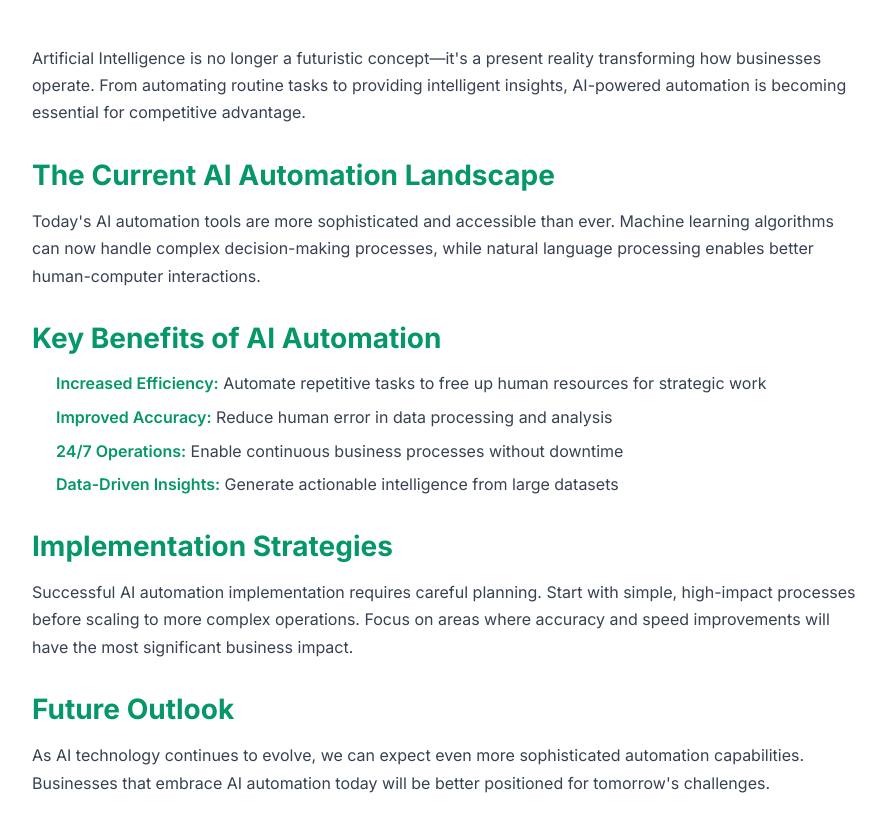
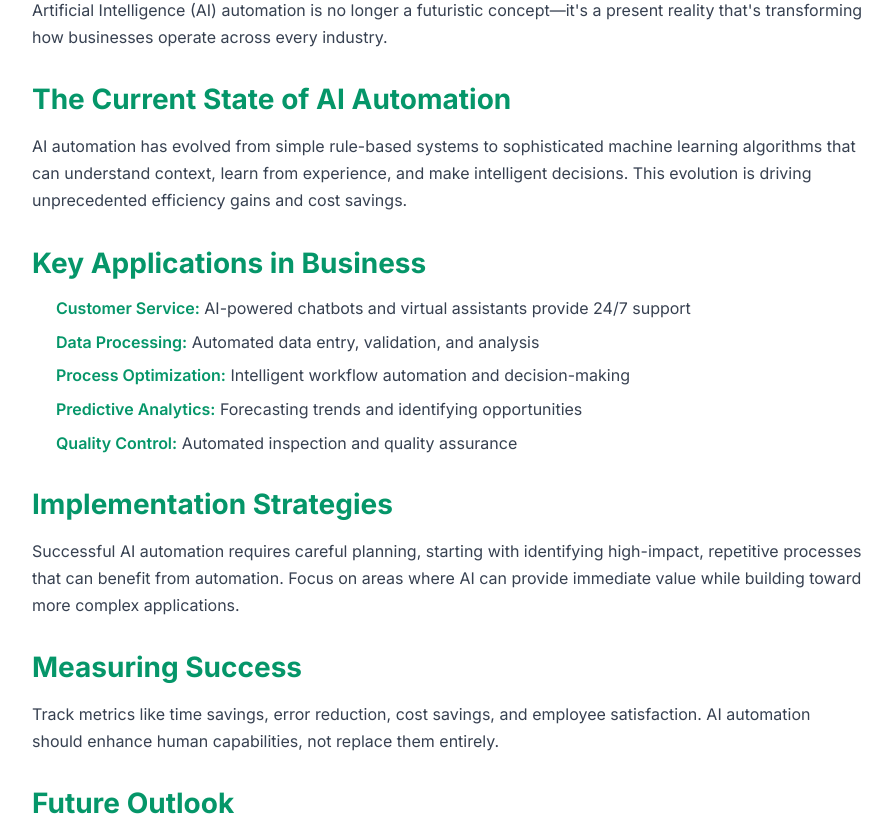
Before and after one commit to Druid-stack/autowais-website, a Next.js app: page /blog/ai-automation-2024 in a window 1280 px wide. Shown: the part 1135-1951 px from the top of the page, without its empty margins (192-1084 px from the left). Built offline with nearby package versions, Linux system fonts and the light colour scheme.

Commit message:
Update blog posts with enhanced AI automation content and optimized image selections

```diff
--- a/src/data/blogPosts.ts
+++ b/src/data/blogPosts.ts
@@ -14,27 +14,31 @@ export interface BlogPost {
 export const blogPosts: BlogPost[] = [
   {
     id: "ai-automation-2024",
-    title: "AI-Powered Automation: Transforming Business Operations in 2024",
-    excerpt: "Discover how artificial intelligence is revolutionizing business automation and the key strategies for successful implementation.",
+    title: "AI Automation in 2024: Transforming Business Operations",
+    excerpt: "Discover how artificial intelligence is revolutionizing business automation and creating new opportunities for efficiency and growth.",
     content: `
-      <p>Artificial Intelligence is no longer a futuristic concept—it's a present reality transforming how businesses operate. From automating routine tasks to providing intelligent insights, AI-powered automation is becoming essential for competitive advantage.</p>
+      <p>Artificial Intelligence (AI) automation is no longer a futuristic concept—it's a present reality that's transforming how businesses operate across every industry.</p>
 
-      <h2>The Current AI Automation Landscape</h2>
-      <p>Today's AI automation tools are more sophisticated and accessible than ever. Machine learning algorithms can now handle complex decision-making processes, while natural language processing enables better human-computer interactions.</p>
+      <h2>The Current State of AI Automation</h2>
+      <p>AI automation has evolved from simple rule-based systems to sophisticated machine learning algorithms that can understand context, learn from experience, and make intelligent decisions. This evolution is driving unprecedented efficiency gains and cost savings.</p>
 
-      <h2>Key Benefits of AI Automation</h2>
+      <h2>Key Applications in Business</h2>
       <ul>
-        <li><strong>Increased Efficiency:</strong> Automate repetitive tasks to free up human resources for strategic work</li>
-        <li><strong>Improved Accuracy:</strong> Reduce human error in data processing and analysis</li>
-        <li><strong>24/7 Operations:</strong> Enable continuous business processes without downtime</li>
-        <li><strong>Data-Driven Insights:</strong> Generate actionable intelligence from large datasets</li>
+        <li><strong>Customer Service:</strong> AI-powered chatbots and virtual assistants provide 24/7 support</li>
+        <li><strong>Data Processing:</strong> Automated data entry, validation, and analysis</li>
+        <li><strong>Process Optimization:</strong> Intelligent workflow automation and decision-making</li>
+        <li><strong>Predictive Analytics:</strong> Forecasting trends and identifying opportunities</li>
+        <li><strong>Quality Control:</strong> Automated inspection and quality assurance</li>
       </ul>
 
       <h2>Implementation Strategies</h2>
-      <p>Successful AI automation implementation requires careful planning. Start with simple, high-impact processes before scaling to more complex operations. Focus on areas where accuracy and speed improvements will have the most significant business impact.</p>
+      <p>Successful AI automation requires careful planning, starting with identifying high-impact, repetitive processes that can benefit from automation. Focus on areas where AI can provide immediate value while building toward more complex applications.</p>
+
+      <h2>Measuring Success</h2>
+      <p>Track metrics like time savings, error reduction, cost savings, and employee satisfaction. AI automation should enhance human capabilities, not replace them entirely.</p>
 
       <h2>Future Outlook</h2>
-      <p>As AI technology continues to evolve, we can expect even more sophisticated automation capabilities. Businesses that embrace AI automation today will be better positioned for tomorrow's challenges.</p>
+      <p>As AI technology continues to advance, we'll see even more sophisticated automation capabilities, including autonomous decision-making, natural language processing, and predictive maintenance.</p>
     `,
     author: "Karl Hallis",
     date: "2024-01-15",
```
